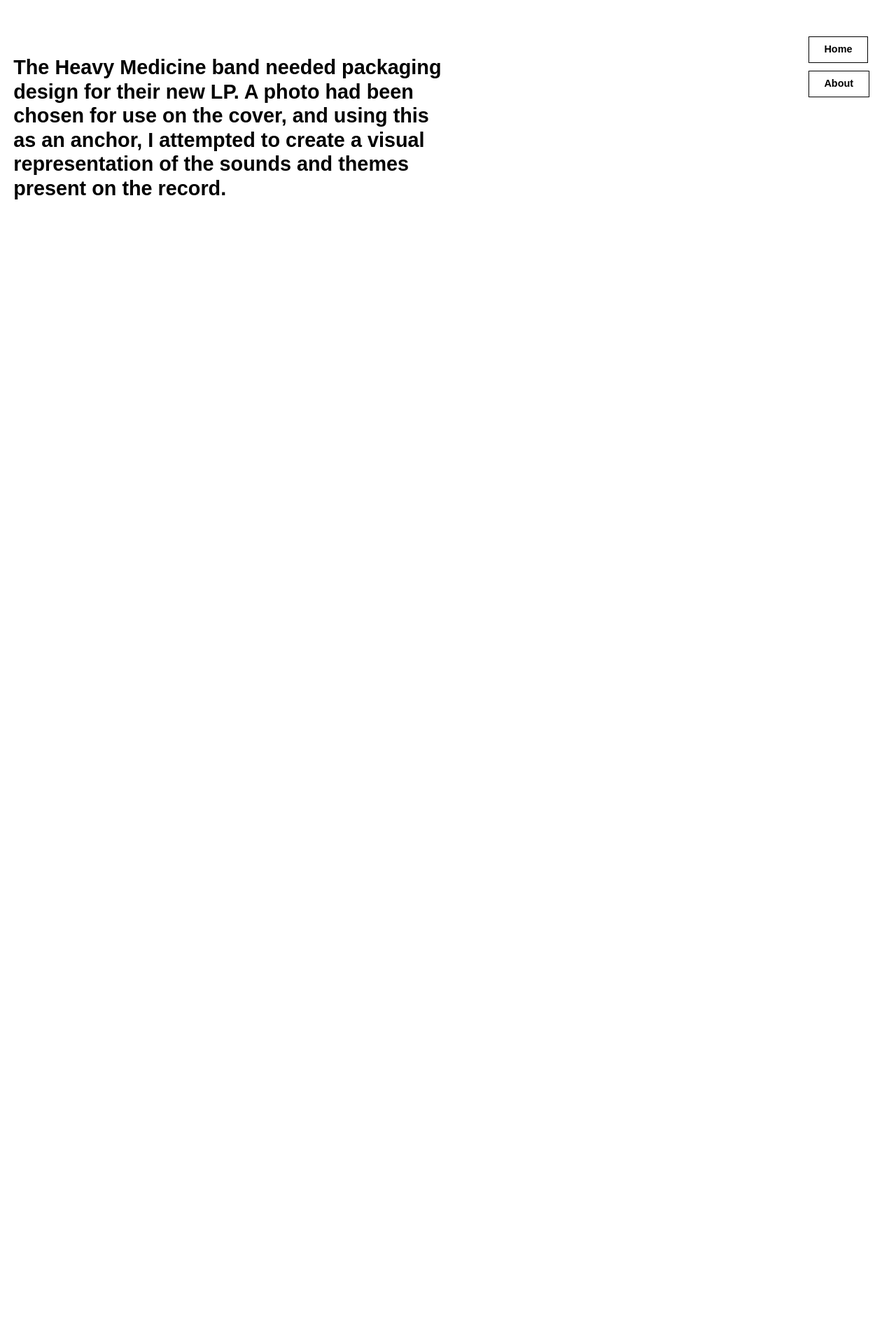
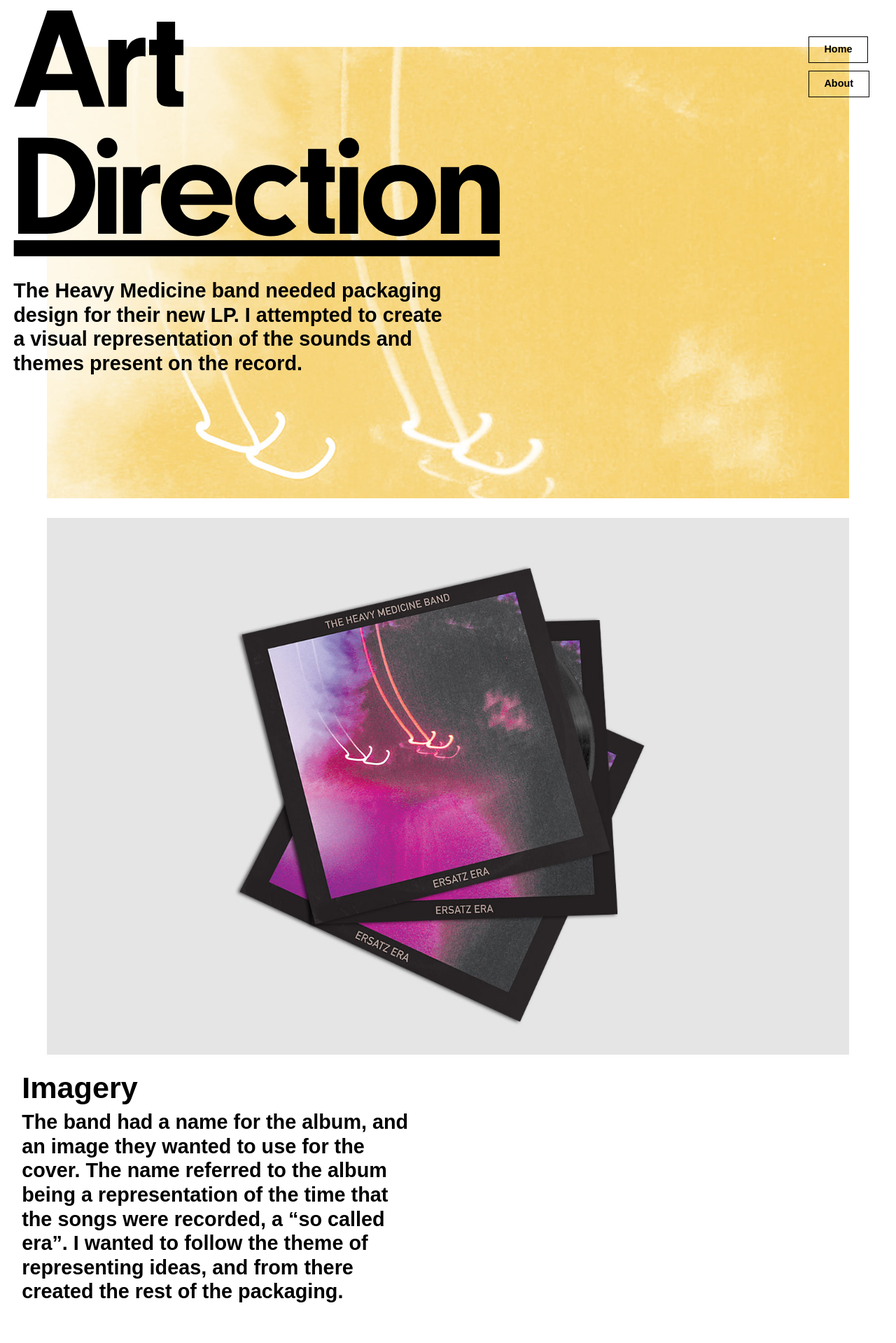
Before and after one commit to DoctorDiLauro/portfolio, a Jekyll site: the page built from the-heavy-medicine-band.html, in a window 1280 px wide. Shown: the top 1919 px of the page at 70% size. Built offline with Jekyll 4.4.1, drawn with Linux system fonts in a browser that asks for light colours; before the commit the page ends 900 px from its top, so only the background shows below that; some of the changed text lies outside the part shown.

Commit message:
hmb page done, image sort, anco start

```diff
--- a/css/main.css
+++ b/css/main.css
@@ -145,6 +145,11 @@ html {
   line-height: 1.2;
 }
 
+.section-txt {
+  margin-left: -1.25em;
+  max-width: 100%;
+}
+
 nav {
   position: absolute;
   top: 1em;
@@ -165,6 +170,10 @@ nav a {
 
 nav a:hover {
   padding: 1em 2em;
+}
+
+h3 {
+  font-size: 150%;
 }
 
 .error-button {
@@ -194,12 +203,8 @@ nav a:hover {
   height: 100%;
 }
 
-.img-contain {
-  height: 100%;
-}
-
-.image-anchor {
-  position: relative;
+.img-description {
+  font-size: 80%;
 }
 
 @media only screen and (min-width: 25em) {
@@ -224,6 +229,13 @@ nav a:hover {
   .img-contain {
     height: 100%;
     overflow: hidden;
+  }
+
+  .small-img {
+    border: solid 1px #f4c649;
+    padding: 2em;
+    max-width: 75%;
+    margin: auto;
   }
 
 }
@@ -270,6 +282,17 @@ nav a:hover {
     font-size: .75rem;
   }
 
+  .small-img {
+    border: solid 1px #f4c649;
+    padding: 3em;
+    max-width: 65%;
+    margin: auto;
+  }
+
+  .img-description {
+    margin-top: -2em;
+  }
+
 }
 
 @media only screen and (min-width: 104em) {
--- a/index.html
+++ b/index.html
@@ -41,7 +41,7 @@ title: Chris Di Lauro • Designer
 
   <div class="text">
     <h1 class="push-1-2">
-      <img class="title" src="{{site.baseurl}}/images/home-title.svg" alt="">
+      <img class="title" src="{{site.baseurl}}/images/home/home-title.svg" alt="">
     </h1>
 
   </div>
--- a/the-heavy-medicine-band.html
+++ b/the-heavy-medicine-band.html
@@ -3,19 +3,75 @@ layout: piece-page
 title: Chris Di Lauro • The Heavy Medicine Band
 ---
 
-    <div class="grid img-contain">
-      <div class="banner unit p-hold-1">
-        <img class="banner-small img-flex" src="{{site.baseurl}}/images/hmb-banner-small.jpg" alt="">
+    <div>
+      <div class="banner">
+        <img class="img-flex" src="{{site.baseurl}}/images/hmb/hmb-banner-small.jpg" alt="">
       </div>
     </div>
+
+    <div class="pad-t">
+      <img class="img-flex" src="{{site.baseurl}}/images/hmb/mockups/cover-mockup.jpg" alt="">
+    </div>
+
+    <div class="pad-t about-txt section-txt">
+      <h3 class="push-1-2">Imagery</h3>
+      <p>The band had a name for the album, and an image they wanted to use for the cover. The name referred to the album being a representation of the time that the songs were recorded, a “so called era”. I wanted to follow the theme of representing ideas, and from there created the rest of the packaging.</p>
+    </div>
+
+    <div class="pad-t grid">
+      <div class="unit xs-1 small-img">
+        <img class="img-flex" src="{{site.baseurl}}/images/hmb/images/paget-polaroid.jpg" alt="">
+      </div>
+      <div class="unit xs-1">
+        <p class="block img-description">polaroid by jessica paget</p>
+      </div>
+      <div class="unit xs-1 small-img">
+        <img class="img-flex" src="{{site.baseurl}}/images/hmb/images/polaroid-edit.jpg" alt="">
+      </div>
+      <div class="unit xs-1">
+        <p class="block img-description">polaroid after minor treatment</p>
+      </div>
+    </div>
+
+    <div class="pad-t about-txt section-txt">
+      <p>The back cover design was informed by predominant shapes in the cover image.</p>
+    </div>
+
+    <div class="pad-t grid">
+      <div class="unit xs-1 s-1 m-1-2 l-1-2">
+        <img class="img-flex" src="{{site.baseurl}}/images/hmb/images/cover-no-text.jpg" alt="">
+      </div>
+      <div class="unit xs-1 s-1 m-1-2 l-1-2">
+        <img class="img-flex" src="{{site.baseurl}}/images/hmb/images/back-cover-lines.jpg" alt="">
+      </div>
+    </div>
+
+    <div class="pad-t about-txt section-txt">
+      <p>I sought an intended degredation, a sort of digital erosion, visual representation of the feedback and subtle electronic noises on the album.</p>
+    </div>
+
+    <div class="pad-t small-img">
+      <img class="img-flex" src="{{site.baseurl}}/images/hmb/images/track-list.jpg" alt="">
+    </div>
+
+    <div class="pad-t push-2 grid">
+      <div class="unit xs-1 s-1 m-1 l-1 about-txt section-txt">
+        <h3 class="push-0">Final<br>Product</h3>
+      </div>
+      <div class="pad-t unit xs-1 s-1 m-1 l-1">
+        <img class="img-flex" src="{{site.baseurl}}/images/hmb/mockups/front-mockup.jpg" src="">
+      </div>
+      <div class="pad-t unit xs-1 s-1 m-1 l-1">
+        <img class="img-flex" src="{{site.baseurl}}/images/hmb/mockups/back-mockup.jpg" src="">
+      </div>
   </div>
 
   <div class="text">
-    <h1 class="name push-1-2">
-      <img class="title" src="{{site.baseurl}}/images/heavy-medicine.svg" alt="">
-    </h1>
+    <h2 class="name push-1-2">
+      <img class="title" src="{{site.baseurl}}/images/hmb/heavy-medicine.svg" alt="">
+    </h2>
     <div class="about-txt">
-      <p>The Heavy Medicine band needed packaging design for their new LP. A photo had been chosen for use on the cover, and using this as an anchor, I attempted to create a visual representation of the sounds and themes present on the record.</p>
+      <p>The Heavy Medicine band needed packaging design for their new LP. I attempted to create a visual representation of the sounds and themes present on the record.</p>
     </div>
   </div>
 
```
Also changed, not shown: lyric-book.html (+24 -35 lines), images/anco/warps/grass.jpg (added), images/anco/warps/turn-into-something.jpg (added), images/anco/warps/we-tigers.jpg (added), images/anco/warps/win-a-rabbit.jpg (added), images/hmb/images/back-cover-lines.jpg (added), images/hmb/images/back-cover-lines.svg (deleted), images/hmb/images/back-cover-lines1.png (deleted), images/hmb/images/back-cover-lines2.png (deleted), images/hmb/images/back-cover-lines3.png (deleted), images/hmb/images/back-cover-lines4.png (deleted), images/hmb/images/back-cover-lines5.png (deleted).
